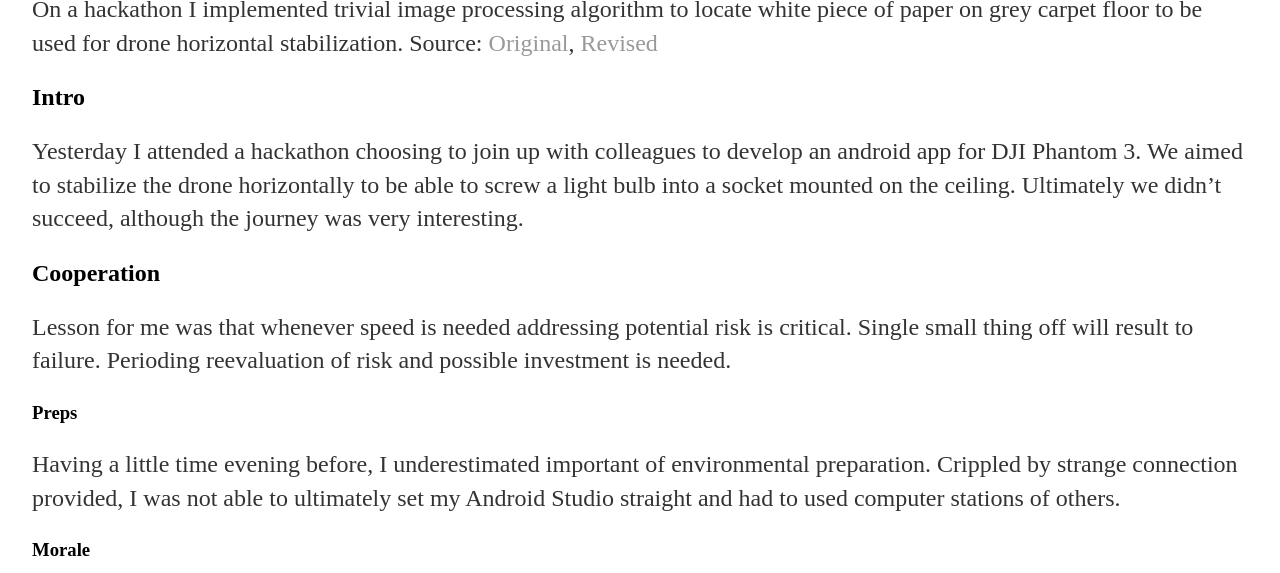
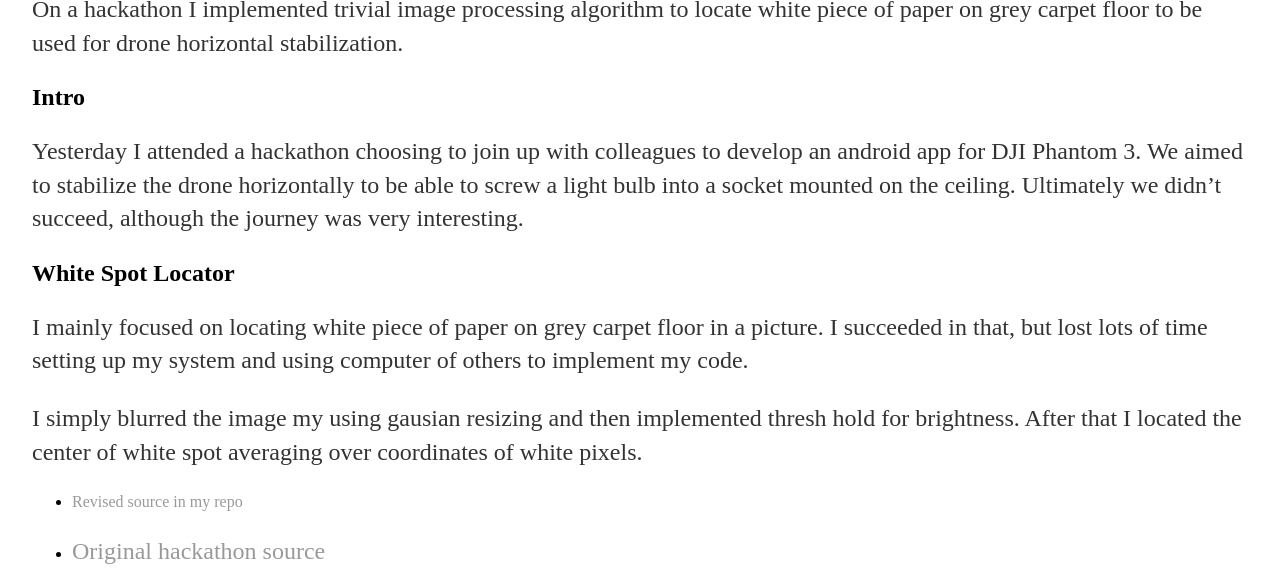
Before and after one commit to vackosar/vackosar.github.io, a Jekyll site: the page built from _posts/2016-11-04-Drone-Hackathoning.md, in a window 1280 px wide and 1400 px high, scrolled down 269 px, cut to the strip 0-573 px from the top of the window. Built offline with Jekyll 4.4.1, drawn with Linux system fonts in a browser that asks for light colours; comment, search, counter and statistics services are not loaded; some of the changed text lies outside the part shown.

Commit message:
Post Drone Hackathoning

```diff
--- a/_posts/2016-11-04-Drone-Hackathoning.md
+++ b/_posts/2016-11-04-Drone-Hackathoning.md
@@ -7,36 +7,35 @@
 ## Summary
 
 On a hackathon I implemented trivial image processing algorithm to locate white piece of paper on grey carpet floor to be used for drone horizontal stabilization.
-Source: [Original](https://github.com/pechovic/barcode-dji), [Revised](https://github.com/vackosar/triv-white-spot-locator)
 
 ## Intro
 
 Yesterday I attended a hackathon choosing to join up with colleagues to develop an android app for DJI Phantom 3. We aimed to stabilize the drone horizontally to be able to screw a light bulb into a socket mounted on the ceiling. Ultimately we didn't succeed, although the journey was very interesting.
-
-## Cooperation
-Lesson for me was that whenever speed is needed addressing potential risk is critical. Single small thing off will result to failure. Perioding reevaluation of risk and possible investment is needed.
-
-### Preps
-Having a little time evening before, I underestimated important of environmental preparation. Crippled by strange connection provided, I was not able to ultimately set my Android Studio straight and had to used computer stations of others.
-
-### Morale
-Abundance of food is not a good thing as it breaks focus and leads to overeating. As night progresses, sleep deficit will also take its toll on morale and attention.
-
-### Micro Iterations
-Perhaps strictly periodic standups, risk and investment reviews would improve the implementation.
-
-### Sticking To Plan
-Sticking to single plan until proven completely impossible is better than experimenting around when severely time constrained.
 
 ## White Spot Locator
 
 I mainly focused on locating white piece of paper on grey carpet floor in a picture. I succeeded in that, but lost lots of time setting up my system and using computer of others to implement my code.
 
 I simply blurred the image my using gausian resizing and then implemented thresh hold for brightness. After that I located the center of white spot averaging over coordinates of white pixels.
-- Improved source in my repo: https://github.com/vackosar/triv-white-spot-locator/blob/master/src/androidTest/java/com/vackosar/trivwhitespotlocator/LocateWhiteSpotTest.java
-- Original hackathon source: https://github.com/pechovic/barcode-dji/blob/master/app/src/androidTest/java/barcode/barclays/com/drone/ExampleInstrumentedTest.java
+- [Revised source in my repo](https://github.com/vackosar/triv-white-spot-locator/blob/master/src/androidTest/java/com/vackosar/trivwhitespotlocator/LocateWhiteSpotTest.java)
+- [Original hackathon source](https://github.com/pechovic/barcode-dji/blob/master/app/src/androidTest/java/barcode/barclays/com/drone/ExampleInstrumentedTest.java)
 
 - ![Source Image](https://raw.githubusercontent.com/vackosar/triv-white-spot-locator/master/src/main/res/drawable/testimg2.jpg)
 - ![Source Image](https://raw.githubusercontent.com/vackosar/triv-white-spot-locator/master/output/androidTest/blured.jpg)
 - ![Treshholded](https://raw.githubusercontent.com/vackosar/triv-white-spot-locator/master/output/androidTest/treshholded.jpg)
 - ![Marked](https://raw.githubusercontent.com/vackosar/triv-white-spot-locator/master/output/androidTest/marked.jpg)
+
+## Lessons Learned
+Lesson for me is that whenever speed is needed addressing potential risk is critical. Single small thing off will result in failure. Periodical reevaluation of risk and possible investment is needed.
+
+### Preps
+Having a little time evening before, I underestimated importantace of environmental preparation. Crippled by strange internet connection provided, I was ultimately not able to  set my Android Studio straight and had to use computer stations of others.
+
+### Morale
+Abundance of food is not a good thing as it breaks focus and leads to overeating. As night progresses, sleep deficit will also take its toll on morale and attention.
+
+### Micro Iterations
+Perhaps strictly periodical stand-ups, risk and investment reviews would improve the implementation.
+
+### Sticking To Plan
+Sticking to single plan until proven completely impossible is better than experimenting around when severely time constrained.
```
